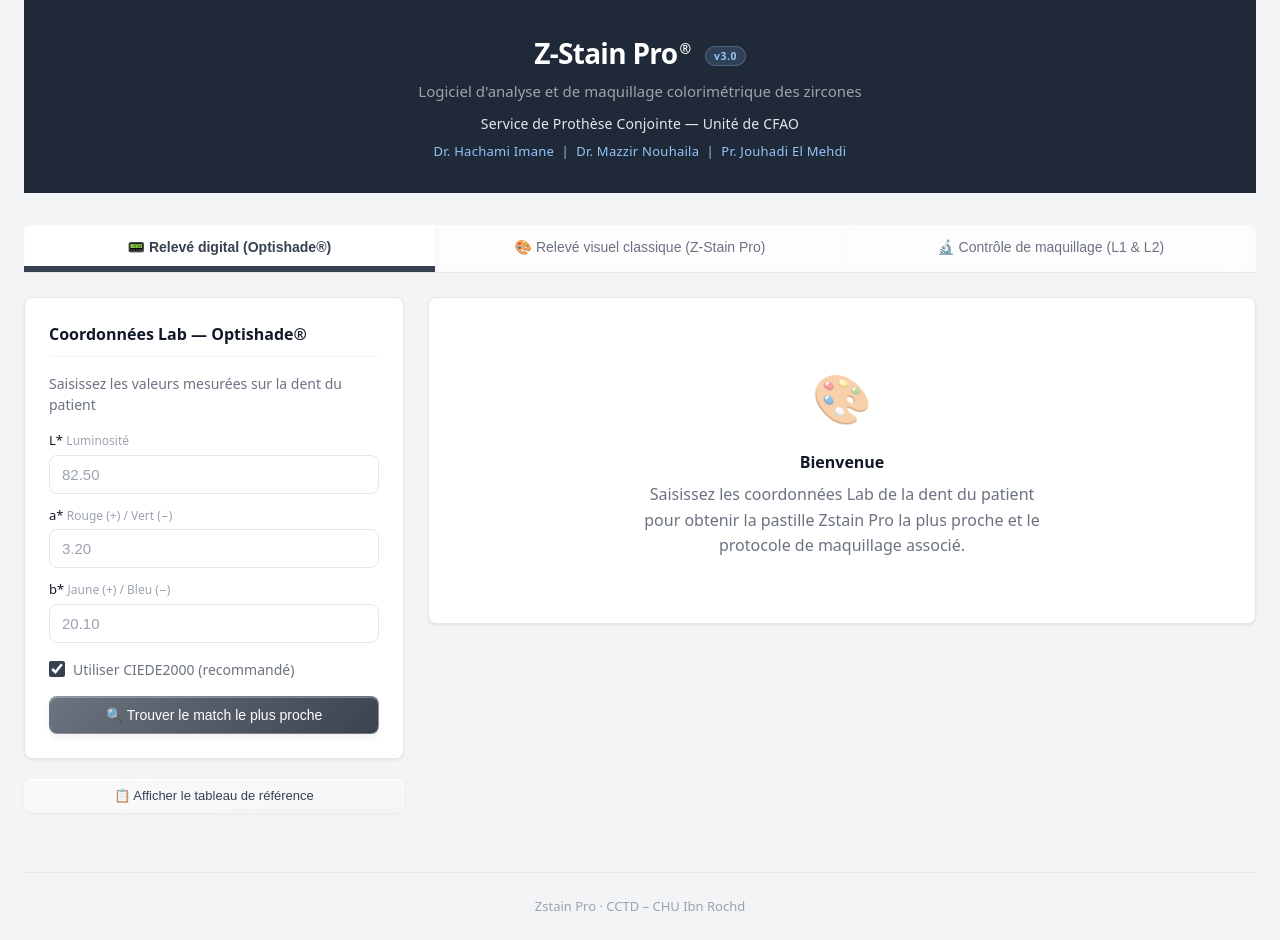
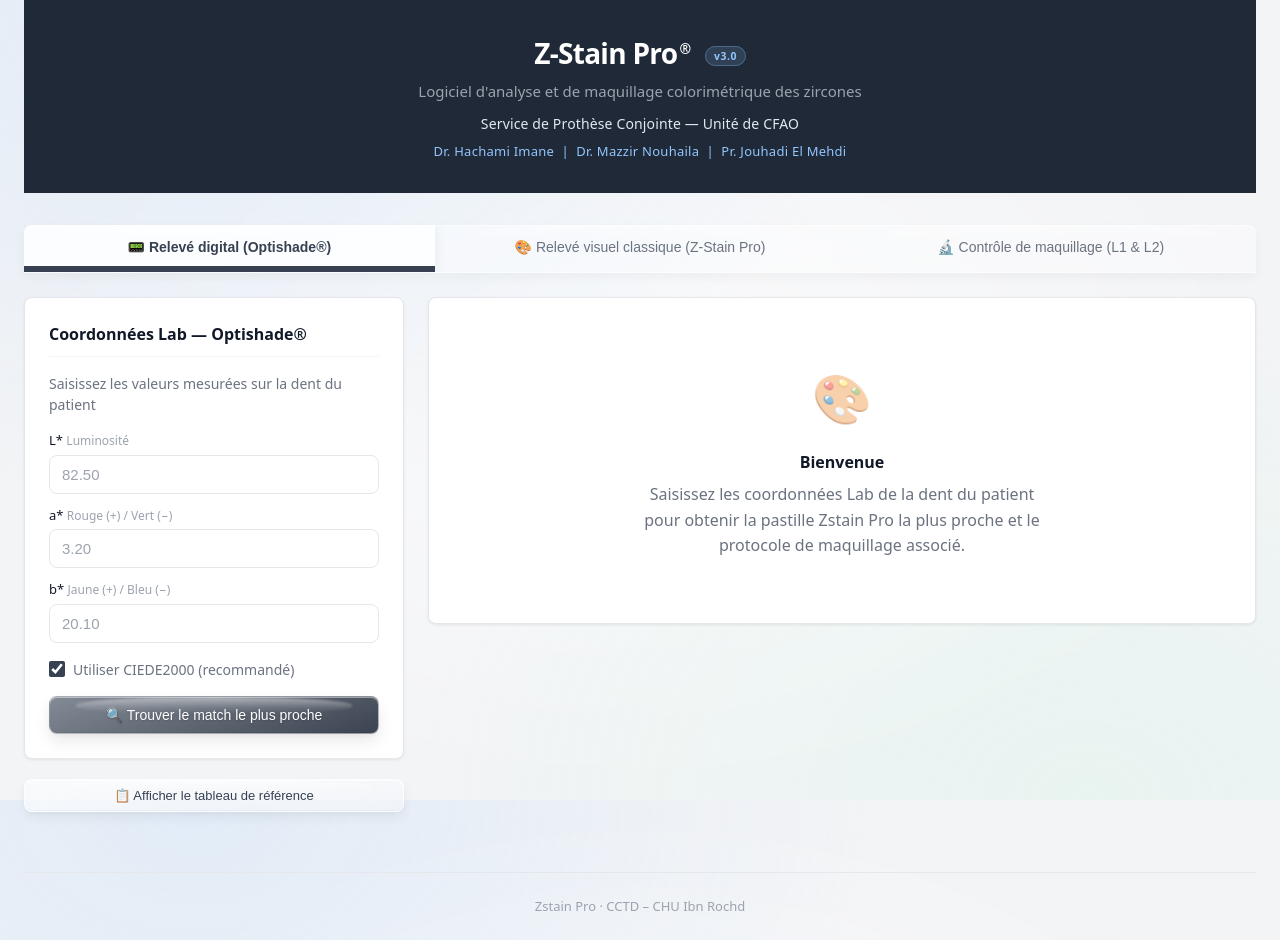
Before and after one commit to yjouhadi-lang/zstain-pro, a Flask app: page / in a window 1280 px wide. Run offline with Flask 3, Linux system fonts and the light colour scheme; some libraries are stand-ins or nearby versions.

Commit message:
style: effet verre plus prononcé — reflets spéculaires + fond dégradé + relief 3D

```diff
--- a/releve_app/web/static/css/style.css
+++ b/releve_app/web/static/css/style.css
@@ -35,7 +35,12 @@
 
 body {
     font-family: var(--font);
-    background: var(--bg-body);
+    background:
+        radial-gradient(ellipse at 15% 0%, rgba(147,197,253,0.18) 0%, transparent 45%),
+        radial-gradient(ellipse at 85% 100%, rgba(167,243,208,0.14) 0%, transparent 45%),
+        radial-gradient(ellipse at 50% 50%, rgba(255,255,255,0.6) 0%, transparent 70%),
+        var(--bg-body);
+    background-attachment: fixed;
     color: var(--text-primary);
     line-height: 1.5;
     -webkit-font-smoothing: antialiased;
@@ -166,55 +171,71 @@
 .btn {
     display: inline-flex; align-items: center; justify-content: center;
     padding: 10px 20px; font-size: 0.875rem; font-weight: 500;
-    border: 1px solid rgba(255,255,255,0.35); border-radius: var(--radius); cursor: pointer;
-    transition: all 0.2s; width: 100%;
-    backdrop-filter: blur(12px);
-    -webkit-backdrop-filter: blur(12px);
+    border: 1px solid rgba(255,255,255,0.55); border-radius: var(--radius); cursor: pointer;
+    transition: all 0.25s cubic-bezier(0.4, 0, 0.2, 1); width: 100%;
+    backdrop-filter: blur(16px) saturate(140%);
+    -webkit-backdrop-filter: blur(16px) saturate(140%);
     box-shadow:
-        0 4px 6px rgba(0,0,0,0.05),
-        inset 0 1px 0 rgba(255,255,255,0.3),
-        inset 0 -1px 0 rgba(0,0,0,0.05);
+        0 8px 16px rgba(0,0,0,0.08),
+        0 2px 4px rgba(0,0,0,0.04),
+        inset 0 1px 0 rgba(255,255,255,0.45),
+        inset 0 -1px 0 rgba(0,0,0,0.06);
+    position: relative;
+    overflow: hidden;
+}
+.btn::before {
+    content: '';
+    position: absolute;
+    top: 0; left: 8%; right: 8%; height: 45%;
+    background: linear-gradient(180deg, rgba(255,255,255,0.5) 0%, rgba(255,255,255,0.15) 60%, transparent 100%);
+    border-radius: 50% 50% 40% 40%;
+    filter: blur(1px);
+    pointer-events: none;
 }
 .btn-primary {
-    background: linear-gradient(135deg, rgba(75,85,99,0.82) 0%, rgba(31,41,55,0.88) 100%);
+    background: linear-gradient(160deg, rgba(90,100,115,0.75) 0%, rgba(31,41,55,0.88) 100%);
     color: #fff;
-    border-color: rgba(255,255,255,0.25);
+    border-color: rgba(255,255,255,0.4);
+    text-shadow: 0 1px 2px rgba(0,0,0,0.2);
 }
 .btn-primary:hover {
-    background: linear-gradient(135deg, rgba(75,85,99,0.92) 0%, rgba(31,41,55,0.95) 100%);
+    background: linear-gradient(160deg, rgba(100,110,125,0.82) 0%, rgba(31,41,55,0.92) 100%);
     box-shadow:
-        0 6px 14px rgba(0,0,0,0.1),
-        inset 0 1px 0 rgba(255,255,255,0.4),
-        inset 0 -1px 0 rgba(0,0,0,0.05);
-    transform: translateY(-2px);
+        0 12px 24px rgba(0,0,0,0.12),
+        0 4px 8px rgba(0,0,0,0.06),
+        inset 0 1px 0 rgba(255,255,255,0.5),
+        inset 0 -1px 0 rgba(0,0,0,0.06);
+    transform: translateY(-3px) scale(1.01);
 }
 .btn-primary:active { transform: translateY(1px); }
 .btn-outline {
-    background: linear-gradient(135deg, rgba(255,255,255,0.5) 0%, rgba(255,255,255,0.25) 100%);
+    background: linear-gradient(160deg, rgba(255,255,255,0.6) 0%, rgba(255,255,255,0.3) 100%);
     color: var(--accent);
-    border: 1px solid rgba(255,255,255,0.6);
+    border: 1px solid rgba(255,255,255,0.7);
     font-size: 0.8125rem; padding: 8px 16px; width: 100%; margin-bottom: 12px;
-    backdrop-filter: blur(10px);
-    -webkit-backdrop-filter: blur(10px);
+    backdrop-filter: blur(14px) saturate(130%);
+    -webkit-backdrop-filter: blur(14px) saturate(130%);
     box-shadow:
-        0 2px 5px rgba(0,0,0,0.04),
-        inset 0 1px 0 rgba(255,255,255,0.55),
-        inset 0 -1px 0 rgba(0,0,0,0.03);
+        0 6px 12px rgba(0,0,0,0.05),
+        0 2px 4px rgba(0,0,0,0.03),
+        inset 0 1px 0 rgba(255,255,255,0.6),
+        inset 0 -1px 0 rgba(0,0,0,0.04);
 }
 .btn-outline:hover {
-    background: linear-gradient(135deg, rgba(255,255,255,0.7) 0%, rgba(255,255,255,0.4) 100%);
-    border-color: rgba(255,255,255,0.85);
+    background: linear-gradient(160deg, rgba(255,255,255,0.8) 0%, rgba(255,255,255,0.45) 100%);
+    border-color: rgba(255,255,255,0.9);
     box-shadow:
-        0 5px 12px rgba(0,0,0,0.06),
-        inset 0 1px 0 rgba(255,255,255,0.65),
-        inset 0 -1px 0 rgba(0,0,0,0.03);
-    transform: translateY(-2px);
+        0 10px 20px rgba(0,0,0,0.08),
+        0 3px 6px rgba(0,0,0,0.04),
+        inset 0 1px 0 rgba(255,255,255,0.7),
+        inset 0 -1px 0 rgba(0,0,0,0.04);
+    transform: translateY(-3px) scale(1.01);
 }
 .btn-outline.active {
-    background: linear-gradient(135deg, rgba(55,65,81,0.85) 0%, rgba(31,41,55,0.9) 100%);
+    background: linear-gradient(160deg, rgba(55,65,81,0.8) 0%, rgba(31,41,55,0.88) 100%);
     color: #fff;
-    border-color: rgba(255,255,255,0.3);
-    box-shadow: inset 0 2px 4px rgba(0,0,0,0.1);
+    border-color: rgba(255,255,255,0.35);
+    box-shadow: inset 0 2px 6px rgba(0,0,0,0.12);
 }
 
 /* Tableau */
@@ -839,14 +860,16 @@
 .tab-nav {
     display: flex;
     gap: 0;
-    border-bottom: 1px solid var(--border);
-    background: rgba(255, 255, 255, 0.55);
-    backdrop-filter: blur(14px);
-    -webkit-backdrop-filter: blur(14px);
+    border-bottom: 1px solid rgba(255,255,255,0.5);
+    background: rgba(255, 255, 255, 0.4);
+    backdrop-filter: blur(18px) saturate(150%);
+    -webkit-backdrop-filter: blur(18px) saturate(150%);
     margin-bottom: 24px;
     border-radius: var(--radius) var(--radius) 0 0;
     overflow: hidden;
-    box-shadow: inset 0 1px 0 rgba(255,255,255,0.6);
+    box-shadow:
+        0 4px 12px rgba(0,0,0,0.04),
+        inset 0 1px 0 rgba(255,255,255,0.7);
 }
 .tab-btn {
     flex: 1;
@@ -858,22 +881,32 @@
     border: none;
     border-bottom: 3px solid transparent;
     cursor: pointer;
-    transition: all 0.2s;
+    transition: all 0.25s cubic-bezier(0.4, 0, 0.2, 1);
     white-space: nowrap;
-    backdrop-filter: blur(4px);
-    -webkit-backdrop-filter: blur(4px);
+    position: relative;
+    overflow: hidden;
+}
+.tab-btn::before {
+    content: '';
+    position: absolute;
+    top: 0; left: 10%; right: 10%; height: 35%;
+    background: linear-gradient(180deg, rgba(255,255,255,0.4) 0%, transparent 100%);
+    border-radius: 50% 50% 40% 40%;
+    pointer-events: none;
 }
 .tab-btn:hover {
-    background: rgba(255,255,255,0.45);
+    background: rgba(255,255,255,0.55);
     color: var(--text-primary);
-    box-shadow: inset 0 -3px 0 rgba(55,65,81,0.08);
+    box-shadow: inset 0 -3px 0 rgba(55,65,81,0.1);
 }
 .tab-btn.active {
     color: var(--accent);
     border-bottom-color: var(--accent);
-    background: rgba(255,255,255,0.7);
+    background: rgba(255,255,255,0.75);
     font-weight: 600;
-    box-shadow: inset 0 -3px 0 var(--accent), 0 2px 8px rgba(55,65,81,0.06);
+    box-shadow:
+        inset 0 -3px 0 var(--accent),
+        0 2px 12px rgba(55,65,81,0.08);
 }
 @media (max-width: 768px) {
     .tab-nav { overflow-x: auto; }
```
Also changed, not shown: docs/static/css/style.css (+76 -43 lines).
